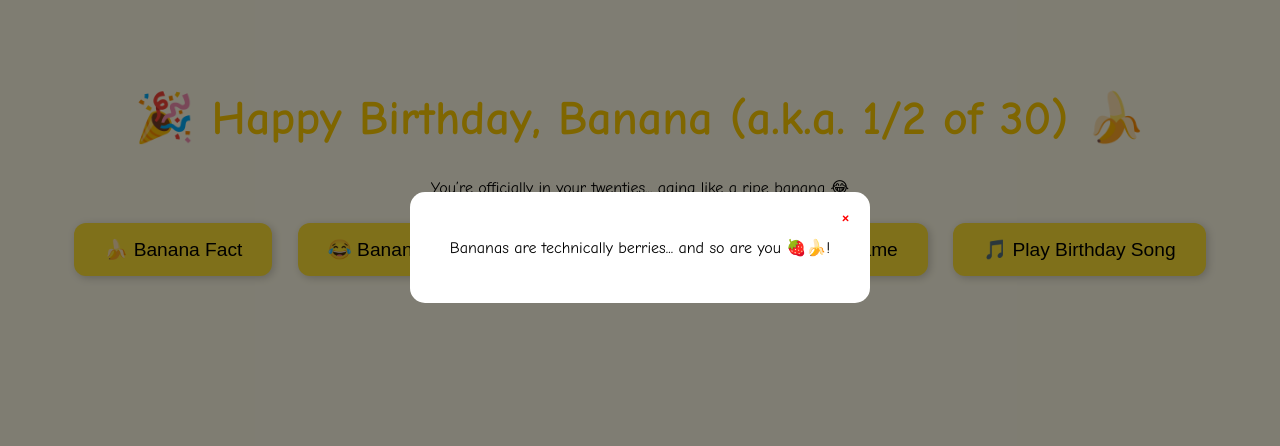
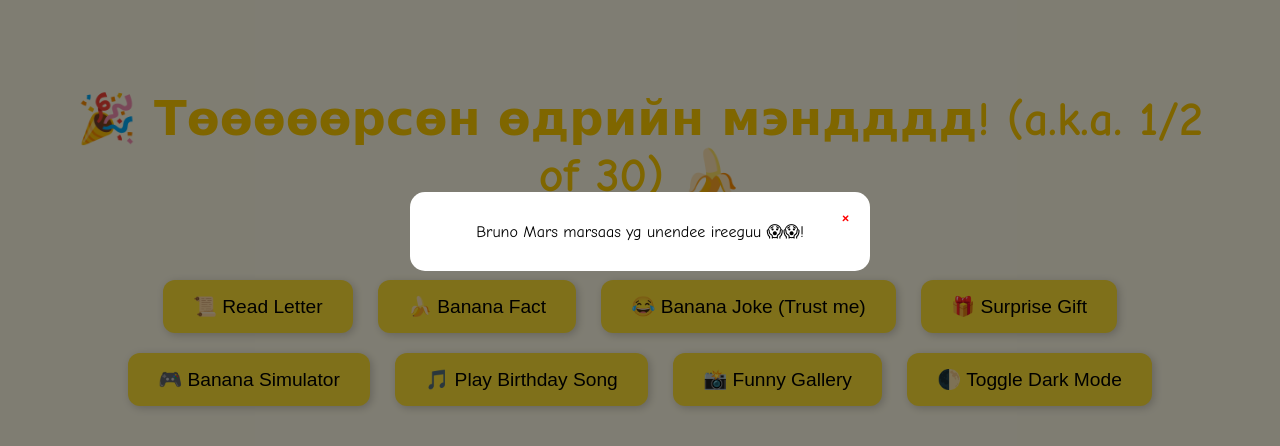
Before and after one commit to HunBish/Banana-Birthday, a plain HTML site: page index.html in a window 1280 px wide. Both pictures are taken after a click on the button "🍌 Banana Fact". Drawn offline with Linux system fonts and the light colour scheme.

Commit message:
Update index.html

```diff
--- a/index.html
+++ b/index.html
@@ -2,35 +2,53 @@
 <html lang="en">
 <head>
   <meta charset="UTF-8" />
-  <title>Happy Birthday Banana!</title>
+  <title>Төөөөөрсөн өдрийн мэндддд!</title>
   <style>
+    :root {
+      --bg-light: #fffbe6;
+      --bg-dark: #1c1c1c;
+      --text-light: #000;
+      --text-dark: #fff;
+      --banana-yellow: #ffe135;
+      --banana-bright: #ffdd44;
+    }
+
     body {
       font-family: "Comic Sans MS", cursive, sans-serif;
-      background-color: #fffbe6;
+      background-color: var(--bg-light);
+      color: var(--text-light);
       text-align: center;
       padding: 50px;
+      transition: background 0.3s, color 0.3s;
     }
+
+    body.dark-mode {
+      background-color: var(--bg-dark);
+      color: var(--text-dark);
+    }
+
     h1 {
       color: #ffcc00;
       font-size: 3rem;
     }
+
     button {
       margin: 10px;
       padding: 15px 30px;
       font-size: 1.2rem;
       border: none;
       border-radius: 12px;
-      background-color: #ffe135;
+      background-color: var(--banana-yellow);
       cursor: pointer;
       box-shadow: 2px 2px 8px rgba(0,0,0,0.2);
-      transition: transform 0.2s ease;
+      transition: transform 0.2s ease, background 0.3s;
     }
+
     button:hover {
-      background-color: #ffdd44;
+      background-color: var(--banana-bright);
       transform: scale(1.05);
     }
 
-    /* Modal styles */
     .modal {
       display: none;
       position: fixed;
@@ -39,6 +57,7 @@
       width: 100%; height: 100%;
       background-color: rgba(0,0,0,0.5);
     }
+
     .modal-content {
       background-color: white;
       margin: 15% auto;
@@ -49,10 +68,17 @@
       position: relative;
       animation: pop 0.3s ease-out;
     }
+
+    body.dark-mode .modal-content {
+      background-color: #2e2e2e;
+      color: white;
+    }
+
     @keyframes pop {
       0% { transform: scale(0.7); opacity: 0; }
       100% { transform: scale(1); opacity: 1; }
     }
+
     .close {
       position: absolute;
       top: 10px; right: 20px;
@@ -60,62 +86,91 @@
       cursor: pointer;
       color: red;
     }
+
+    .gallery img {
+      max-width: 100px;
+      margin: 10px;
+      border-radius: 10px;
+    }
   </style>
 </head>
 <body>
 
-  <h1>🎉 Happy Birthday, Banana (a.k.a. 1/2 of 30) 🍌</h1>
-  <p>You’re officially in your twenties... aging like a ripe banana 😂</p>
+  <h1>🎉 Төөөөөрсөн өдрийн мэндддд! (a.k.a. 1/2 of 30) 🍌</h1>
+  <p>Ингээд хөгшин өвөө болсоо хахахах 😂</p>
 
+  <button onclick="showModal('letter')">📜 Read Letter</button>
   <button onclick="showModal('fact')">🍌 Banana Fact</button>
-  <button onclick="showModal('joke')">😂 Banana Joke</button>
+  <button onclick="showModal('joke')">😂 Banana Joke (Trust me)</button>
   <button onclick="showModal('gift')">🎁 Surprise Gift</button>
-  <button onclick="showModal('game')">🎮 Mini Game</button>
+  <button onclick="showModal('game')">🎮 Banana Simulator</button>
   <button onclick="showModal('song')">🎵 Play Birthday Song</button>
+  <button onclick="showModal('gallery')">📸 Funny Gallery</button>
+  <button onclick="toggleDarkMode()">🌓 Toggle Dark Mode</button>
 
   <!-- Modal -->
   <div id="popup" class="modal" onclick="hideModal()">
     <div class="modal-content" onclick="event.stopPropagation()">
       <span class="close" onclick="hideModal()">&times;</span>
-      <p id="popupText"></p>
+      <div id="popupText"></div>
     </div>
   </div>
 
   <!-- Audio -->
-  <audio id="birthdaySong" src="https://www2.cs.uic.edu/~i101/SoundFiles/HappyBirthday.wav"></audio>
+  <audio id="birthdaySong" src="https://www.chosic.com/download-audio/29564/"></audio>
 
   <script>
     function showModal(type) {
       const popup = document.getElementById("popup");
       const popupText = document.getElementById("popupText");
+      let message = "";
 
-      let message = "";
       switch(type) {
         case "fact":
-          message = "Bananas are technically berries... and so are you 🍓🍌!";
+          message = "Bruno Mars marsaas yg unendee ireeguu 😱😱!";
           break;
-        case "joke":
-          message = "Why did the banana go to the party? Because it was a-peeling! 😂";
+        case "letter":
+          message = "";
           break;
         case "gift":
-          message = "Surprise! You get unlimited hugs, love, and one banana emoji per day. 🍌💛";
+          const gifts = [
+            "Odorjin nogoorj untah erh 😴",
+            "Bayr hurgey irmuun odoo chamruu 100 reel yuvuulna 😂",
+            "Negro of the year award 🏆🍌",
+            "Secret: You're my favorite fruit friend"
+          ];
+          message = gifts[Math.floor(Math.random() * gifts.length)];
           break;
         case "game":
-          message = "Coming soon: Banana Clicker 3000™ 🎮 Just kidding... or am I?";
+          message = "Banana Simulator: Coming soon 😏";
           break;
         case "song":
-          message = "Now playing: 🎵 Happy Birthday to you... 🍌";
+          message = '<iframe width="100%" height="300" scrolling="no" frameborder="no" allow="autoplay" src="https://w.soundcloud.com/player/?url=https%3A//api.soundcloud.com/playlists/857800439&color=%23ff5500&auto_play=false&hide_related=false&show_comments=true&show_user=true&show_reposts=false&show_teaser=true&visual=true"></iframe><div style="font-size: 10px; color: #cccccc;line-break: anywhere;word-break: normal;overflow: hidden;white-space: nowrap;text-overflow: ellipsis; font-family: Interstate,Lucida Grande,Lucida Sans Unicode,Lucida Sans,Garuda,Verdana,Tahoma,sans-serif;font-weight: 100;"><a href="https://soundcloud.com/happy-birthday-official" title="Happy Birthday" target="_blank" style="color: #cccccc; text-decoration: none;">Happy Birthday</a> · <a href="https://soundcloud.com/happy-birthday-official/sets/happy-birthday-47" title="Happy Birthday (Birthday Song Collection)" target="_blank" style="color: #cccccc; text-decoration: none;">Happy Birthday (Birthday Song Collection)</a></div>';
           document.getElementById("birthdaySong").play();
+          break;
+        case "gallery":
+          message = '<div class="gallery">' +
+            '<img src="https://via.placeholder.com/100x100.png?text=LOL1" alt="Funny 1" />' +
+            '<img src="https://via.placeholder.com/100x100.png?text=LOL2" alt="Funny 2" />' +
+            '<img src="https://via.placeholder.com/100x100.png?text=LOL3" alt="Funny 3" />' +
+            '</div>';
+            case "joke":
+  message = '<iframe width="100%" height="315" src="https://www.youtube.com/embed/dQw4w9WgXcQ?autoplay=1" frameborder="0" allowfullscreen></iframe>';
+  break;
           break;
       }
 
-      popupText.textContent = message;
+      popupText.innerHTML = message.replace(/\n/g, "<br>");
       popup.style.display = "block";
     }
 
     function hideModal() {
       document.getElementById("popup").style.display = "none";
     }
+
+    function toggleDarkMode() {
+      document.body.classList.toggle("dark-mode");
+    }
   </script>
 
 </body>
```
